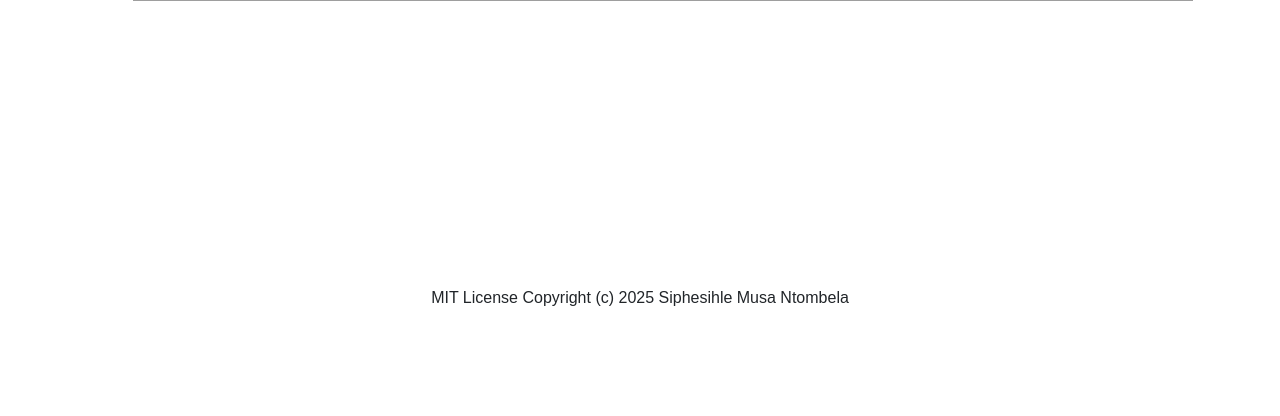
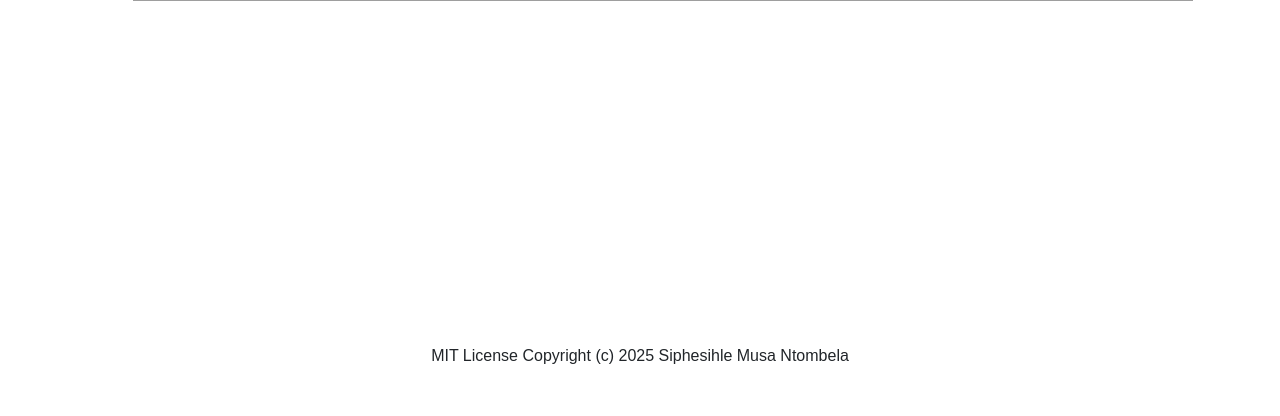
Before and after one commit to teddydotpy/smack-me, a Django app: page /smack/click/ in a window 1280 px wide. Shown: the part 1028-1444 px from the top of the page. Before the commit the page ends 1334 px from the top, so only its background shows below. Run offline with Django 4.2, Linux system fonts and the light colour scheme; some web fonts are replaced; grey boxes are pictures that could not be loaded.

Commit message:
index footer offset

```diff
--- a/templates/page-setup.html
+++ b/templates/page-setup.html
@@ -42,7 +42,7 @@
 
     {% block footer %}
     {% endblock %}
-    <h6 class="text-center" style="margin-top: 10%; " > MIT License Copyright (c) {% year %} Siphesihle Musa Ntombela </h6>
+    <h6 class="text-center" style="margin-top: 15%; " > MIT License Copyright (c) {% year %} Siphesihle Musa Ntombela </h6>
 </footer>
 
 <script src="https://cdn.jsdelivr.net/npm/feather-icons/dist/feather.min.js"></script>
```
